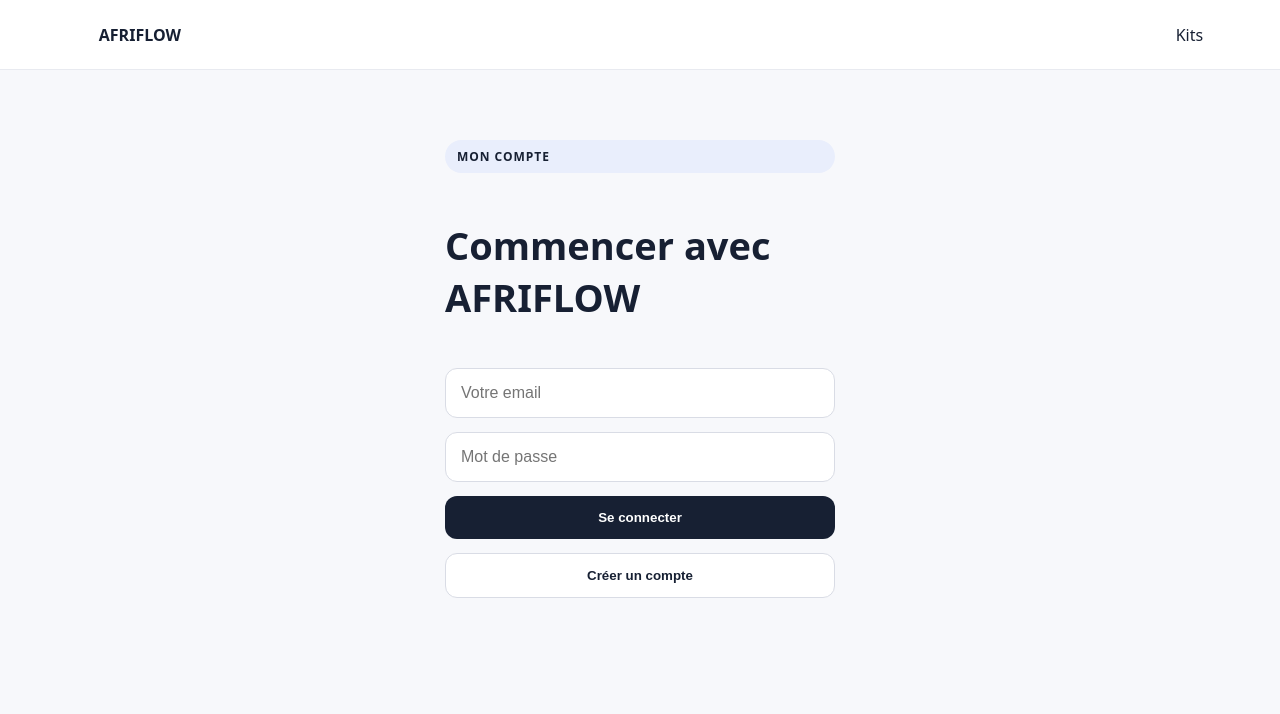
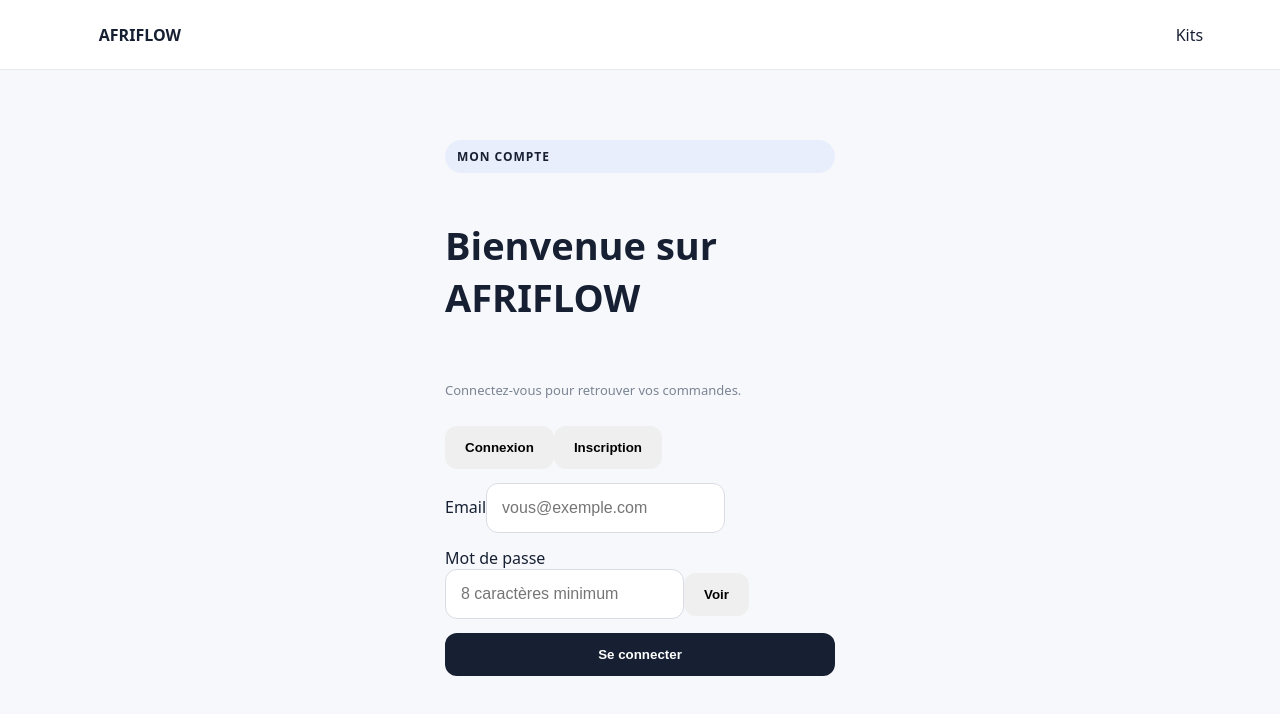
Before and after one commit to livegotapeway-collab/AFRIFLOW, a Next.js app: page /auth in a window 1280 px wide. Shown: the top 714 px of the page. Built offline with nearby package versions, Linux system fonts and the light colour scheme.

Commit message:
feat: improve authentication experience

```diff
--- a/app/auth/page.tsx
+++ b/app/auth/page.tsx
@@ -7,28 +7,47 @@
 
 export default function Auth() {
   const router = useRouter();
+  const [mode, setMode] = useState<"login" | "signup">("login");
   const [email, setEmail] = useState("");
   const [password, setPassword] = useState("");
+  const [showPassword, setShowPassword] = useState(false);
+  const [loading, setLoading] = useState(false);
   const [msg, setMsg] = useState("");
 
-  async function submit(signup: boolean) {
-    setMsg("Chargement…");
+  async function submit() {
+    const cleanEmail = email.trim();
+    if (!cleanEmail || !cleanEmail.includes("@")) {
+      setMsg("Entrez une adresse email valide.");
+      return;
+    }
+    if (password.length < 8) {
+      setMsg("Le mot de passe doit contenir au moins 8 caractères.");
+      return;
+    }
+
+    setLoading(true);
+    setMsg("");
     const supabase = createClient();
-    const result = signup
-      ? await supabase.auth.signUp({ email, password })
-      : await supabase.auth.signInWithPassword({ email, password });
+    const result = mode === "signup"
+      ? await supabase.auth.signUp({ email: cleanEmail, password })
+      : await supabase.auth.signInWithPassword({ email: cleanEmail, password });
+
+    setLoading(false);
 
     if (result.error) {
       setMsg(result.error.message);
       return;
     }
 
-    if (signup) {
+    if (mode === "signup") {
       setMsg("Compte créé. Vérifiez votre email si la confirmation est activée.");
-    } else {
-      router.push("/dashboard");
-      router.refresh();
+      setMode("login");
+      setPassword("");
+      return;
     }
+
+    router.push("/dashboard");
+    router.refresh();
   }
 
   return (
@@ -39,11 +58,29 @@
       </nav>
       <section className="auth">
         <span className="badge">MON COMPTE</span>
-        <h1>Commencer avec AFRIFLOW</h1>
-        <input type="email" placeholder="Votre email" value={email} onChange={(e) => setEmail(e.target.value)} />
-        <input type="password" placeholder="Mot de passe" value={password} onChange={(e) => setPassword(e.target.value)} />
-        <button className="button" onClick={() => submit(false)}>Se connecter</button>
-        <button className="secondary full" onClick={() => submit(true)}>Créer un compte</button>
+        <h1>{mode === "login" ? "Bienvenue sur AFRIFLOW" : "Créer mon compte"}</h1>
+        <p className="muted">{mode === "login" ? "Connectez-vous pour retrouver vos commandes." : "Créez votre espace client en quelques secondes."}</p>
+
+        <div className="auth-tabs">
+          <button className={mode === "login" ? "active" : ""} onClick={() => { setMode("login"); setMsg(""); }}>Connexion</button>
+          <button className={mode === "signup" ? "active" : ""} onClick={() => { setMode("signup"); setMsg(""); }}>Inscription</button>
+        </div>
+
+        <label className="field-label">Email
+          <input type="email" autoComplete="email" placeholder="vous@exemple.com" value={email} onChange={(e) => setEmail(e.target.value)} />
+        </label>
+
+        <label className="field-label">Mot de passe
+          <div className="password-field">
+            <input type={showPassword ? "text" : "password"} autoComplete={mode === "login" ? "current-password" : "new-password"} placeholder="8 caractères minimum" value={password} onChange={(e) => setPassword(e.target.value)} />
+            <button type="button" onClick={() => setShowPassword(!showPassword)}>{showPassword ? "Masquer" : "Voir"}</button>
+          </div>
+        </label>
+
+        <button className="button full" onClick={submit} disabled={loading}>
+          {loading ? "Traitement…" : mode === "login" ? "Se connecter" : "Créer mon compte"}
+        </button>
+
         {msg && <p className="notice">{msg}</p>}
       </section>
     </main>
```
